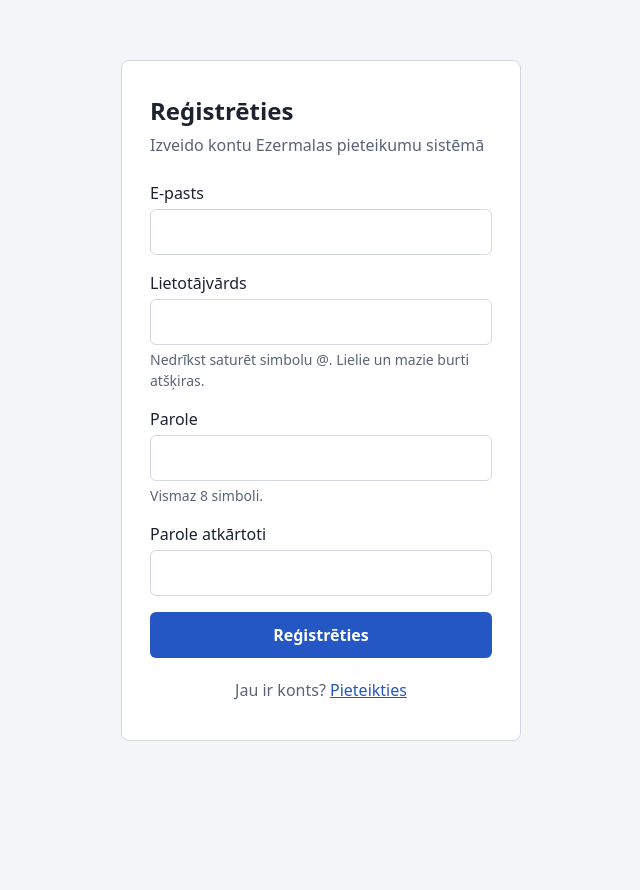
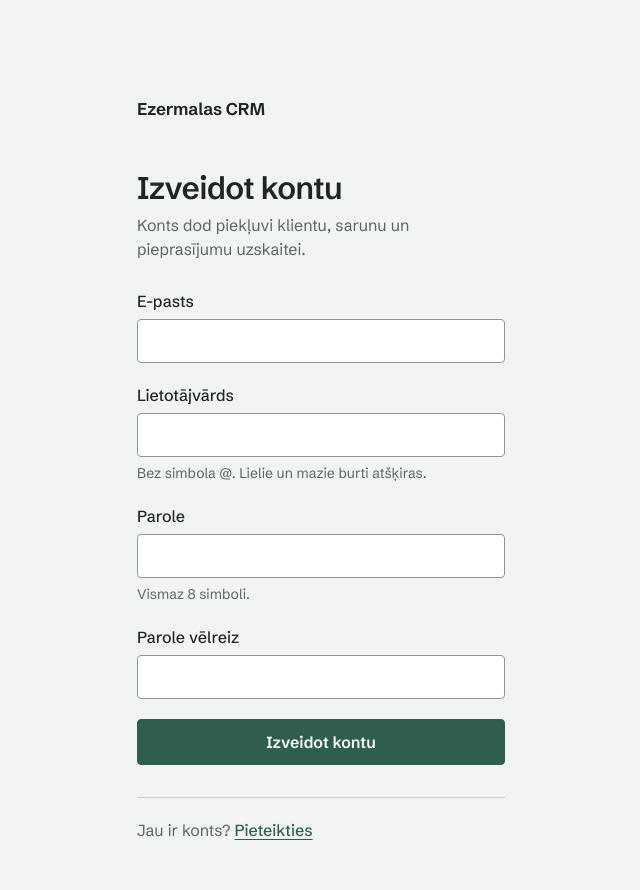
Before and after one commit to tehnikaatbildigais/m1-setup-check2, a FastAPI app: page /register in a window 1280 px wide. Shown: the whole page, without its empty margins (319-959 px from the left). Before the commit the page ends 741 px from the top, so only its background shows below. Run offline with FastAPI, Linux system fonts and the light colour scheme.

Commit message:
CR-4: Ezermalas CRM pieteikšanās lapu dizains
- Neitrāls darba rīka stils bez kartītes rāmja: vēss papīra fons,
  egles zaļa darbības krāsa, gaišais un tumšais režīms
- Schibsted Grotesk (OFL) glabāts repo, bez ārējiem pieprasījumiem;
  latin-ext atbalsta latviešu burtus
- Teksti: "Ezermalas CRM", vienādi darbību nosaukumi visā plūsmā
- Kļūdas laikā padoms tiek paslēpts; iesniedzot formu, vecie
  paziņojumi pazūd

Co-Authored-By: Claude Opus 5.5 <noreply@anthropic.com>

```diff
--- a/app/static/auth.js
+++ b/app/static/auth.js
@@ -44,6 +44,7 @@ async function submitForm(event) {
   const form = event.currentTarget;
   const button = form.querySelector("button[type=submit]");
   clearErrors(form);
+  document.querySelectorAll("[data-notice-param]").forEach((el) => (el.hidden = true));
   button.disabled = true;
 
   let response;
--- a/app/static/register.html
+++ b/app/static/register.html
@@ -3,24 +3,26 @@
 <head>
   <meta charset="utf-8">
   <meta name="viewport" content="width=device-width, initial-scale=1">
-  <title>Reģistrācija · Ezermalas pieteikumu sistēma</title>
+  <title>Izveidot kontu | Ezermalas CRM</title>
+  <link rel="preload" href="/static/fonts/schibsted-grotesk-latin.woff2" as="font" type="font/woff2" crossorigin>
   <link rel="stylesheet" href="/static/style.css">
 </head>
 <body>
-<main>
-  <h1>Reģistrēties</h1>
-  <p class="lead">Izveido kontu Ezermalas pieteikumu sistēmā</p>
+<main class="page">
+  <p class="brand">Ezermalas CRM</p>
+  <h1>Izveidot kontu</h1>
+  <p class="lead">Konts dod piekļuvi klientu, sarunu un pieprasījumu uzskaitei.</p>
   <form data-endpoint="/auth/register" data-redirect="/login?registered=1" novalidate>
     <p class="form-error" role="alert"></p>
     <div class="field">
       <label for="email">E-pasts</label>
-      <input id="email" name="email" type="email" autocomplete="email" required aria-describedby="email-error">
+      <input id="email" name="email" type="email" autocomplete="email" autocapitalize="none" spellcheck="false" required aria-describedby="email-error">
       <p class="field-error" id="email-error" data-error-for="email"></p>
     </div>
     <div class="field">
       <label for="username">Lietotājvārds</label>
-      <input id="username" name="username" autocomplete="username" required aria-describedby="username-hint username-error">
-      <p class="hint" id="username-hint">Nedrīkst saturēt simbolu @. Lielie un mazie burti atšķiras.</p>
+      <input id="username" name="username" autocomplete="username" autocapitalize="none" spellcheck="false" required aria-describedby="username-hint username-error">
+      <p class="hint" id="username-hint">Bez simbola @. Lielie un mazie burti atšķiras.</p>
       <p class="field-error" id="username-error" data-error-for="username"></p>
     </div>
     <div class="field">
@@ -30,11 +32,11 @@
       <p class="field-error" id="password-error" data-error-for="password"></p>
     </div>
     <div class="field">
-      <label for="passwordConfirm">Parole atkārtoti</label>
+      <label for="passwordConfirm">Parole vēlreiz</label>
       <input id="passwordConfirm" name="passwordConfirm" type="password" autocomplete="new-password" required aria-describedby="passwordConfirm-error">
       <p class="field-error" id="passwordConfirm-error" data-error-for="passwordConfirm"></p>
     </div>
-    <button type="submit">Reģistrēties</button>
+    <button type="submit">Izveidot kontu</button>
   </form>
   <div class="links">
     <p>Jau ir konts? <a href="/login">Pieteikties</a></p>
--- a/app/static/style.css
+++ b/app/static/style.css
@@ -1,114 +1,227 @@
+/* Ezermalas CRM · pieteikšanās lapas. Neitrāls darba rīka stils. */
+
+@font-face {
+  font-family: "Schibsted Grotesk";
+  font-style: normal;
+  font-display: swap;
+  font-weight: 400 900;
+  src: url("/static/fonts/schibsted-grotesk-latin-ext.woff2") format("woff2-variations");
+  unicode-range: U+0100-02BA, U+02BD-02C5, U+02C7-02CC, U+02CE-02D7, U+02DD-02FF, U+0304,
+    U+0308, U+0329, U+1D00-1DBF, U+1E00-1E9F, U+1EF2-1EFF, U+2020, U+20A0-20AB, U+20AD-20C0,
+    U+2113, U+2C60-2C7F, U+A720-A7FF;
+}
+
+@font-face {
+  font-family: "Schibsted Grotesk";
+  font-style: normal;
+  font-display: swap;
+  font-weight: 400 900;
+  src: url("/static/fonts/schibsted-grotesk-latin.woff2") format("woff2-variations");
+  unicode-range: U+0000-00FF, U+0131, U+0152-0153, U+02BB-02BC, U+02C6, U+02DA, U+02DC, U+0304,
+    U+0308, U+0329, U+2000-206F, U+20AC, U+2122, U+2191, U+2193, U+2212, U+2215, U+FEFF, U+FFFD;
+}
+
 :root {
   color-scheme: light dark;
-  --bg: #f4f5f7;
-  --surface: #ffffff;
-  --text: #1c2230;
-  --muted: #5a6375;
-  --border: #d3d8e0;
-  --focus: #2456c4;
-  --accent: #2456c4;
-  --accent-hover: #1b4399;
-  --accent-text: #ffffff;
-  --error: #b42318;
-  --notice-bg: #e9f3ec;
-  --notice-text: #1d5e35;
-  --radius: 8px;
+  --paper: #f2f4f3;
+  --field: #ffffff;
+  --ink: #1f2523;
+  --stone: #5b6561;
+  --line: #c9d0cc;
+  --line-strong: #8e9893;
+  --spruce: #2e5e4e;
+  --spruce-pressed: #234a3d;
+  --on-spruce: #ffffff;
+  --error: #a3311c;
+  --confirm-bg: #e3eee8;
+  --confirm-ink: #1f4a3b;
+
+  --step-small: 0.875rem;
+  --step-base: 1rem;
+  --step-brand: 1.0625rem;
+  --step-title: 1.953rem;
 }
 
 @media (prefers-color-scheme: dark) {
   :root {
-    --bg: #14171d;
-    --surface: #1d2129;
-    --text: #e7e9ee;
-    --muted: #a0a8b8;
-    --border: #383e4a;
-    --focus: #8fb0ff;
-    --accent: #5b86e5;
-    --accent-hover: #7a9df0;
-    --accent-text: #0e1320;
-    --error: #ff8a80;
-    --notice-bg: #1d3326;
-    --notice-text: #a6dbb7;
+    --paper: #171b1a;
+    --field: #1f2523;
+    --ink: #e6ebe8;
+    --stone: #a3ada8;
+    --line: #3a4340;
+    --line-strong: #67726d;
+    --spruce: #7fb8a2;
+    --spruce-pressed: #9ccbb8;
+    --on-spruce: #10201a;
+    --error: #ff9b85;
+    --confirm-bg: #1f332b;
+    --confirm-ink: #b9dccd;
   }
 }
 
 * { box-sizing: border-box; }
 
+html { -webkit-text-size-adjust: 100%; }
+
 body {
   margin: 0;
   min-height: 100vh;
-  display: grid;
-  place-items: center;
-  padding: 24px 16px;
-  background: var(--bg);
-  color: var(--text);
-  font: 16px/1.5 system-ui, -apple-system, "Segoe UI", Roboto, sans-serif;
+  padding: 0 16px;
+  background: var(--paper);
+  color: var(--ink);
+  font-family: "Schibsted Grotesk", system-ui, sans-serif;
+  font-size: var(--step-base);
+  line-height: 1.5;
 }
 
-main {
+.page {
   width: 100%;
-  max-width: 400px;
-  padding: 32px 28px;
-  background: var(--surface);
-  border: 1px solid var(--border);
-  border-radius: var(--radius);
+  max-width: 23rem;
+  margin: 0 auto;
+  padding: clamp(32px, 12vh, 112px) 0 48px;
 }
 
-h1 { margin: 0 0 4px; font-size: 1.5rem; font-weight: 600; }
+.brand {
+  margin: 0 0 clamp(32px, 6vh, 56px);
+  font-size: var(--step-brand);
+  font-weight: 650;
+  letter-spacing: -0.005em;
+  color: var(--ink);
+}
 
-.lead { margin: 0 0 24px; color: var(--muted); }
+h1 {
+  margin: 0 0 8px;
+  font-size: var(--step-title);
+  font-weight: 600;
+  line-height: 1.15;
+  letter-spacing: -0.02em;
+  overflow-wrap: anywhere;
+}
 
-.field { margin-bottom: 16px; }
+.lead {
+  margin: 0 0 28px;
+  color: var(--stone);
+  text-wrap: pretty;
+}
 
-label { display: block; margin-bottom: 4px; font-weight: 500; }
+h1 + form, h1 + .notice { margin-top: 28px; }
+
+.field { margin-bottom: 20px; }
+
+label {
+  display: block;
+  margin-bottom: 6px;
+  font-weight: 500;
+}
 
 input {
+  display: block;
   width: 100%;
-  padding: 10px 12px;
+  height: 44px;
+  padding: 0 12px;
   font: inherit;
-  color: inherit;
-  background: var(--surface);
-  border: 1px solid var(--border);
-  border-radius: 6px;
+  color: var(--ink);
+  background: var(--field);
+  border: 1px solid var(--line-strong);
+  border-radius: 4px;
 }
 
-input:focus-visible, button:focus-visible, a:focus-visible {
-  outline: 2px solid var(--focus);
+input:hover { border-color: var(--stone); }
+
+input:focus-visible,
+button:focus-visible,
+a:focus-visible {
+  outline: 3px solid var(--spruce);
   outline-offset: 2px;
 }
 
-input[aria-invalid="true"] { border-color: var(--error); }
+input:focus-visible { border-color: var(--spruce); }
 
-.hint { margin: 4px 0 0; font-size: 0.875rem; color: var(--muted); }
+input[aria-invalid="true"] {
+  border-color: var(--error);
+  box-shadow: inset 3px 0 0 var(--error);
+}
 
-.field-error, .form-error { margin: 4px 0 0; font-size: 0.875rem; color: var(--error); }
-.field-error:empty, .form-error:empty { display: none; }
-.form-error { margin: 0 0 16px; }
+/* Kļūdas laikā kļūdas teksts aizstāj padomu, lai tie neatkārtotos. */
+input[aria-invalid="true"] + .hint { display: none; }
+
+.hint {
+  margin: 6px 0 0;
+  font-size: var(--step-small);
+  color: var(--stone);
+}
+
+.field-error,
+.form-error {
+  margin: 6px 0 0;
+  font-size: var(--step-small);
+  font-weight: 500;
+  color: var(--error);
+}
+
+.form-error {
+  margin: 0 0 20px;
+  padding-left: 12px;
+  border-left: 3px solid var(--error);
+}
+
+.field-error:empty,
+.form-error:empty { display: none; }
 
 .notice {
-  margin: 0 0 20px;
-  padding: 10px 12px;
-  border-radius: 6px;
-  background: var(--notice-bg);
-  color: var(--notice-text);
+  margin: 0 0 24px;
+  padding: 12px 14px;
+  border-radius: 4px;
+  background: var(--confirm-bg);
+  color: var(--confirm-ink);
 }
+
 .notice[hidden] { display: none; }
 
 button {
+  display: block;
   width: 100%;
-  padding: 11px 16px;
+  height: 46px;
+  margin-top: 8px;
   font: inherit;
   font-weight: 600;
-  color: var(--accent-text);
-  background: var(--accent);
-  border: 0;
-  border-radius: 6px;
+  color: var(--on-spruce);
+  background: var(--spruce);
+  border: 1px solid var(--spruce);
+  border-radius: 4px;
   cursor: pointer;
 }
-button:hover { background: var(--accent-hover); }
+
+button:hover,
+button:active { background: var(--spruce-pressed); border-color: var(--spruce-pressed); }
+
 button:disabled { opacity: 0.6; cursor: progress; }
 
-a { color: var(--accent); }
+button.secondary {
+  width: auto;
+  padding: 0 20px;
+  color: var(--ink);
+  background: transparent;
+  border-color: var(--line-strong);
+}
 
-.links { margin: 20px 0 0; text-align: center; color: var(--muted); }
-.links p { margin: 6px 0; }
+button.secondary:hover,
+button.secondary:active { background: var(--field); border-color: var(--stone); }
+
+a {
+  color: var(--spruce);
+  font-weight: 500;
+  text-underline-offset: 3px;
+}
+
+a:hover { text-decoration-thickness: 2px; }
+
+.links {
+  margin: 32px 0 0;
+  padding-top: 20px;
+  border-top: 1px solid var(--line);
+  color: var(--stone);
+}
+
+.links p { margin: 0 0 8px; }
+.links p:last-child { margin-bottom: 0; }
```
Also changed, not shown: app/static/fonts/OFL.txt (added, +93 -0 lines), app/static/login.html (+9 -7 lines), app/static/password-reset-confirm.html (+7 -5 lines), app/static/password-reset.html (+7 -5 lines), app/static/welcome.html (+6 -4 lines), app/static/fonts/schibsted-grotesk-latin-ext.woff2 (added), app/static/fonts/schibsted-grotesk-latin.woff2 (added).
